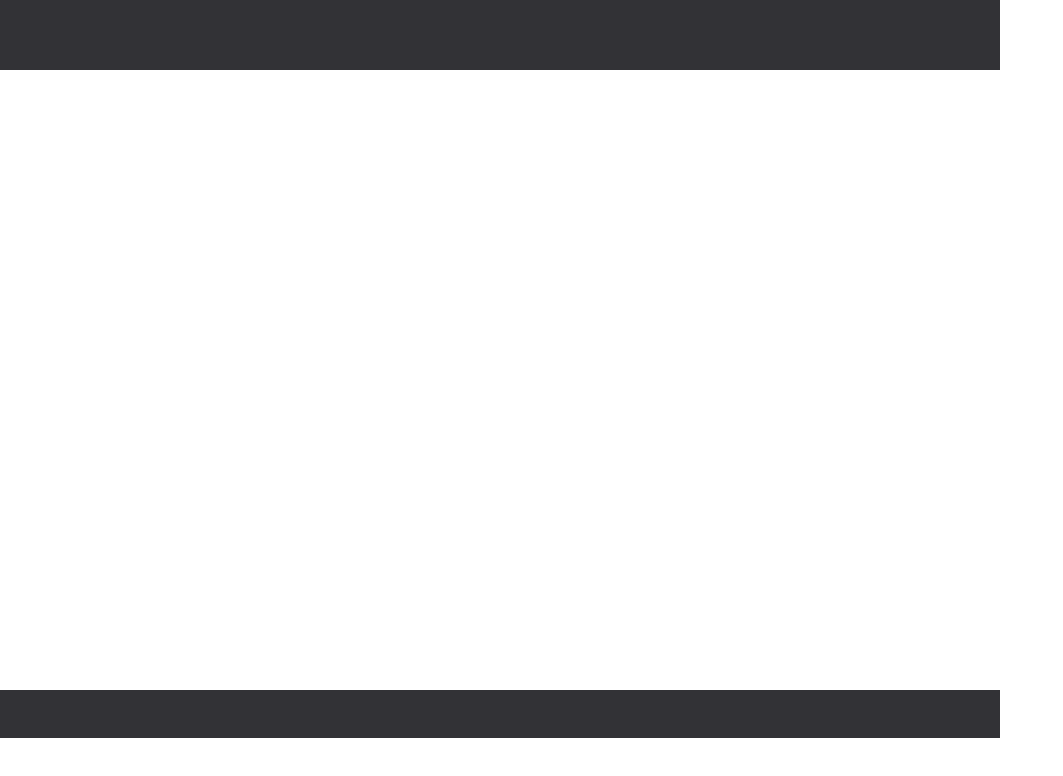
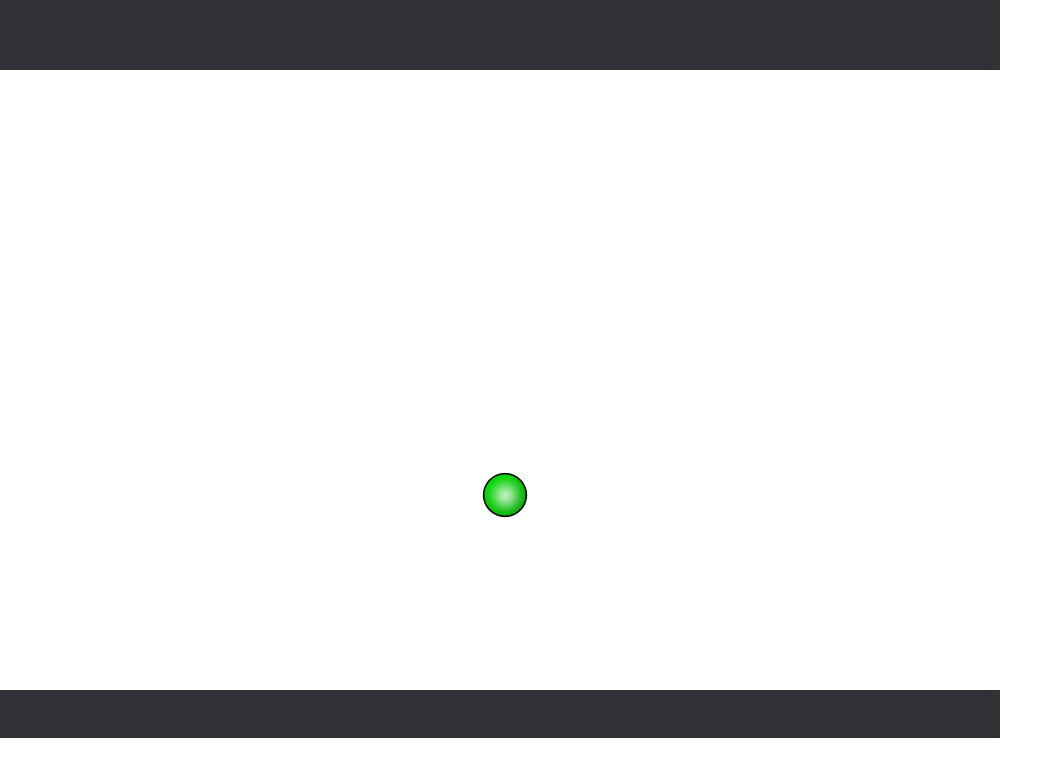
Before and after one commit to StPaulStylee/bubble_shooter_game, a website: page public/views/index.html in a window 1280 px wide. Both pictures are taken after a click on the element "New Game". Shown: the whole page, without its empty margins (0-1063 px from the left). Drawn offline with Linux system fonts and the light colour scheme; files whose address does not match are found by name.

Commit message:
initial bubble appended to dom

```diff
--- a/public/scripts/bubble.js
+++ b/public/scripts/bubble.js
@@ -1,7 +1,7 @@
 var Bubbleshoot = window.Bubbleshoot || {};
 Bubbleshoot.Bubble = (function($){
   let Bubble = function(sprite) {
-    // let that = this; // do I really need this line of code?
+    let that = this; // do I really need this line of code?
     this.getSprite = function() {
       return sprite;
       }
--- a/public/styles/game.css
+++ b/public/styles/game.css
@@ -66,7 +66,7 @@ body {
                                      GAME ELEMENTS
 -------------------------------------------------------------------------------------*/
 .bubble {
-  background-image: url('../audio/images/bubble_sprite_sheet.png');
+  background-image: url('../assets/images/bubble_sprite_sheet.png');
   height: 5em;
   position: absolute;
   width: 5em;
```
